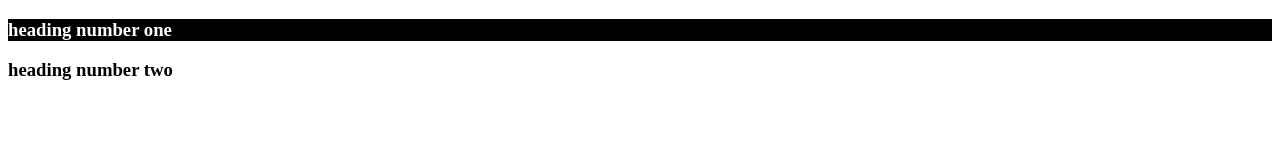
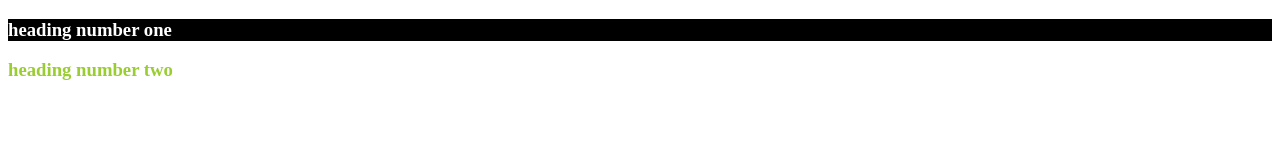
Before and after one commit to ericeinerson/udemy-css-colors, a plain HTML site: page index.html in a window 1280 px wide. Drawn offline with Linux system fonts and the light colour scheme.

Commit message:
changed some colors

```diff
--- a/index.css
+++ b/index.css
@@ -4,6 +4,6 @@
 }
 
 #second{
-    color: black;
-    background-color: white;
+    color: yellowgreen;
+    background: white;
 }
```
